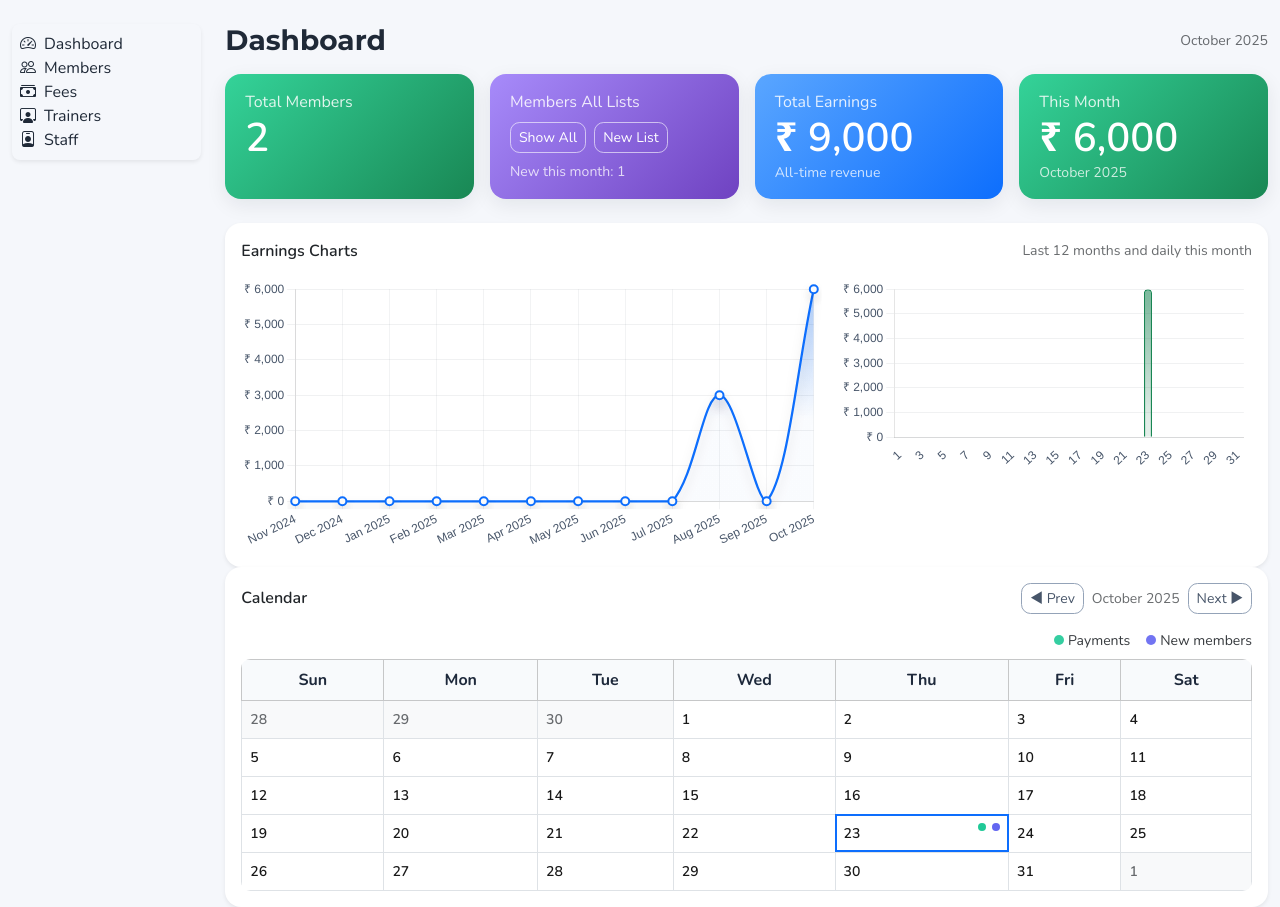
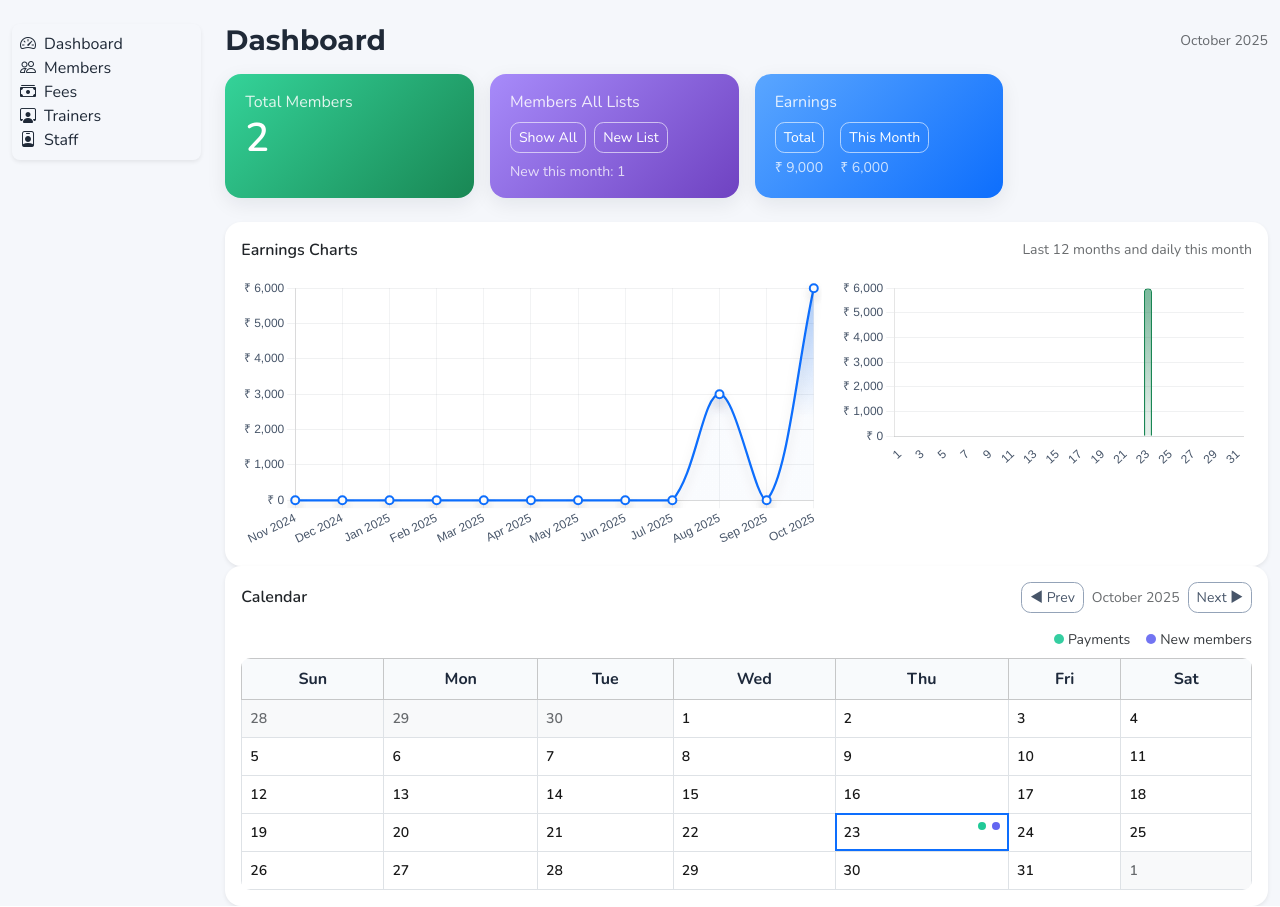
Before and after one commit to mahesh-spam55/Gym_management_system, a Django app: page / in a window 1280 px wide. Shown: the part 56-963 px from the top of the page. Run offline with Django 5.2, Linux system fonts and the light colour scheme; a user stored in the database is signed in; data comes from the database, SQL or seed files in the repository; both versions use the stored data as it was after the commit.

Commit message:
Static: add built staticfiles manifest and dashboard tweaks for earnings

```diff
--- a/templates/accounts/home.html
+++ b/templates/accounts/home.html
@@ -51,19 +51,18 @@
     </div>
     <div class="col-12 col-md-6 col-lg-3">
       <div class="card card-kpi card-kpi-primary h-100">
-        <div class="card-body">
-          <div class="text-muted">Total Earnings</div>
-          <div class="display-6 fw-semibold">₹ {{ dash_total_revenue|intcomma }}</div>
-          <div class="small text-muted">All-time revenue</div>
-        </div>
-      </div>
-    </div>
-    <div class="col-12 col-md-6 col-lg-3">
-      <div class="card card-kpi card-kpi-success h-100">
-        <div class="card-body">
-          <div class="text-muted">This Month</div>
-          <div class="display-6 fw-semibold">₹ {{ dash_current_month_revenue|intcomma }}</div>
-          <div class="small text-muted">{{ dash_month_label }}</div>
+        <div class="card-body d-flex flex-column gap-2">
+          <div class="text-muted">Earnings</div>
+          <div class="d-flex gap-3 kpi-actions">
+            <div class="d-flex flex-column align-items-start">
+              <a class="btn btn-sm btn-outline-secondary" href="{% url 'fees:list' %}">Total</a>
+              <small class="mt-1 text-muted">₹ {{ dash_total_revenue|intcomma }}</small>
+            </div>
+            <div class="d-flex flex-column align-items-start">
+              <a class="btn btn-sm btn-outline-secondary" href="{% url 'fees:list' %}?paid_month={{ dash_month_param }}">This Month</a>
+              <small class="mt-1 text-muted">₹ {{ dash_current_month_revenue|intcomma }}</small>
+            </div>
+          </div>
         </div>
       </div>
     </div>
```
Also changed, not shown: db.sqlite3.
